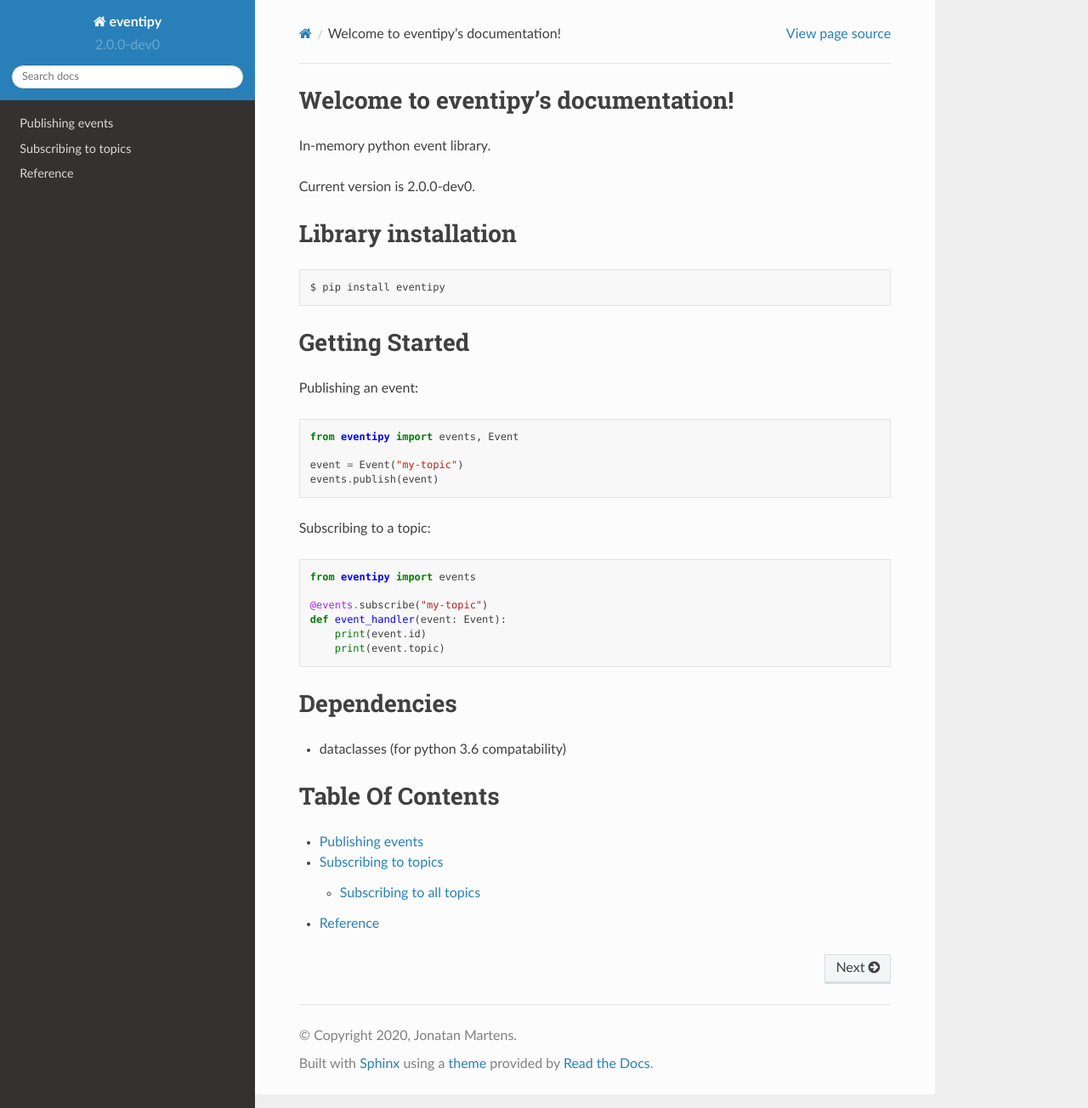
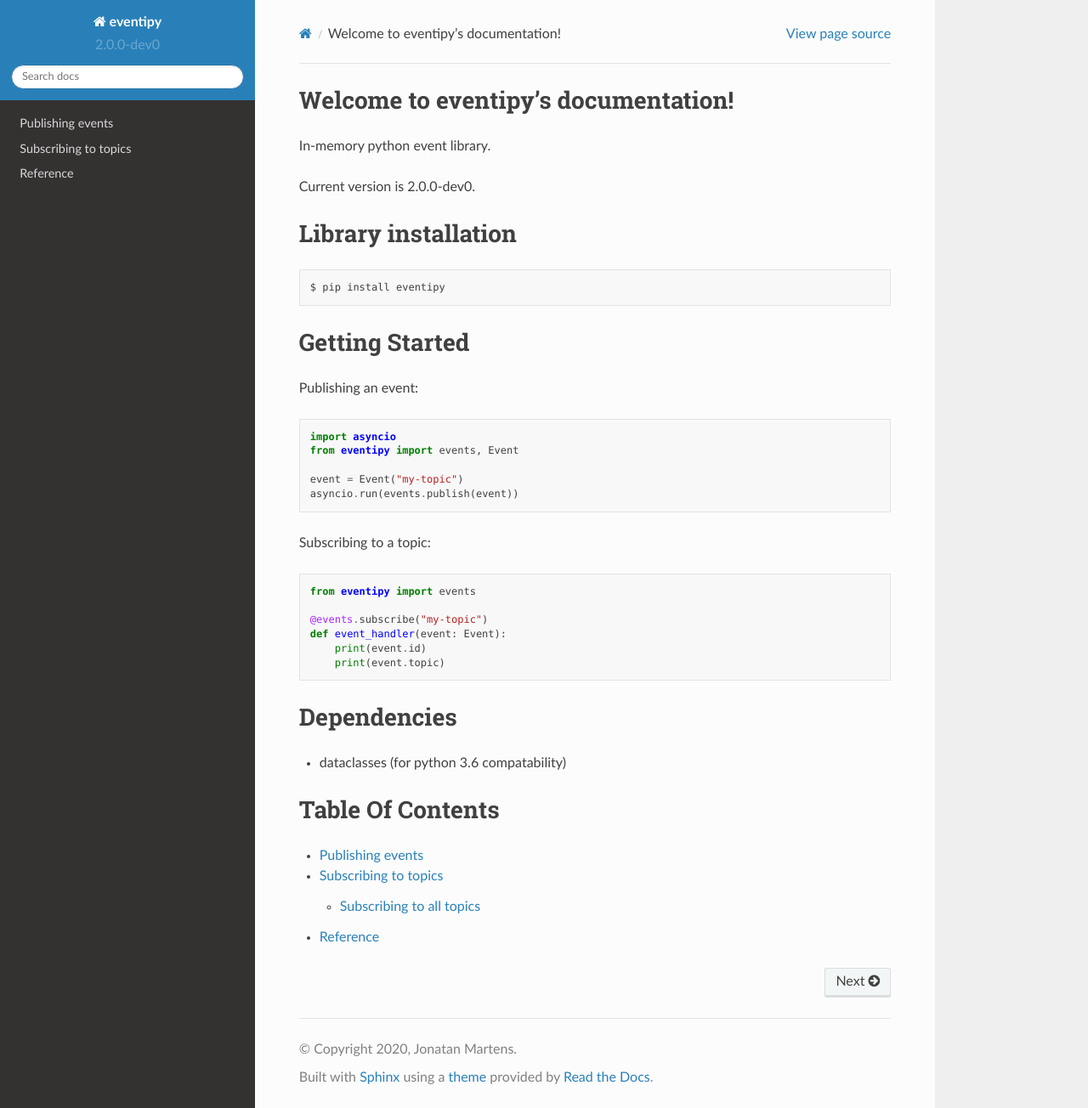
Before and after one commit to JonatanMartens/eventipy, a Sphinx documentation site: the page built from docs/index.rst, in a window 1280 px wide and 1304 px high. Shown: the whole window at 85% size. Built offline with Sphinx 7.4.7 and the Read the Docs theme 2.0.0, drawn with Linux system fonts in a browser that asks for light colours.

Commit message:
Update documentation for async publish

```diff
--- a/docs/index.rst
+++ b/docs/index.rst
@@ -21,10 +21,11 @@ Publishing an event:
 
 .. code-block:: python
 
+    import asyncio
     from eventipy import events, Event
 
     event = Event("my-topic")
-    events.publish(event)
+    asyncio.run(events.publish(event))
 
 
 Subscribing to a topic:
--- a/docs/publishing.rst
+++ b/docs/publishing.rst
@@ -5,9 +5,10 @@ In order to publish events one can simply:
 
 .. code-block:: python
 
+    import asyncio
     from eventipy import events, Event
 
     event = Event("my-topic")
-    events.publish(event)
+    asyncio.run(events.publish(event))  # Or await it in an async function
 
 now every subscriber to ``my-topic`` will receive the event.
```
